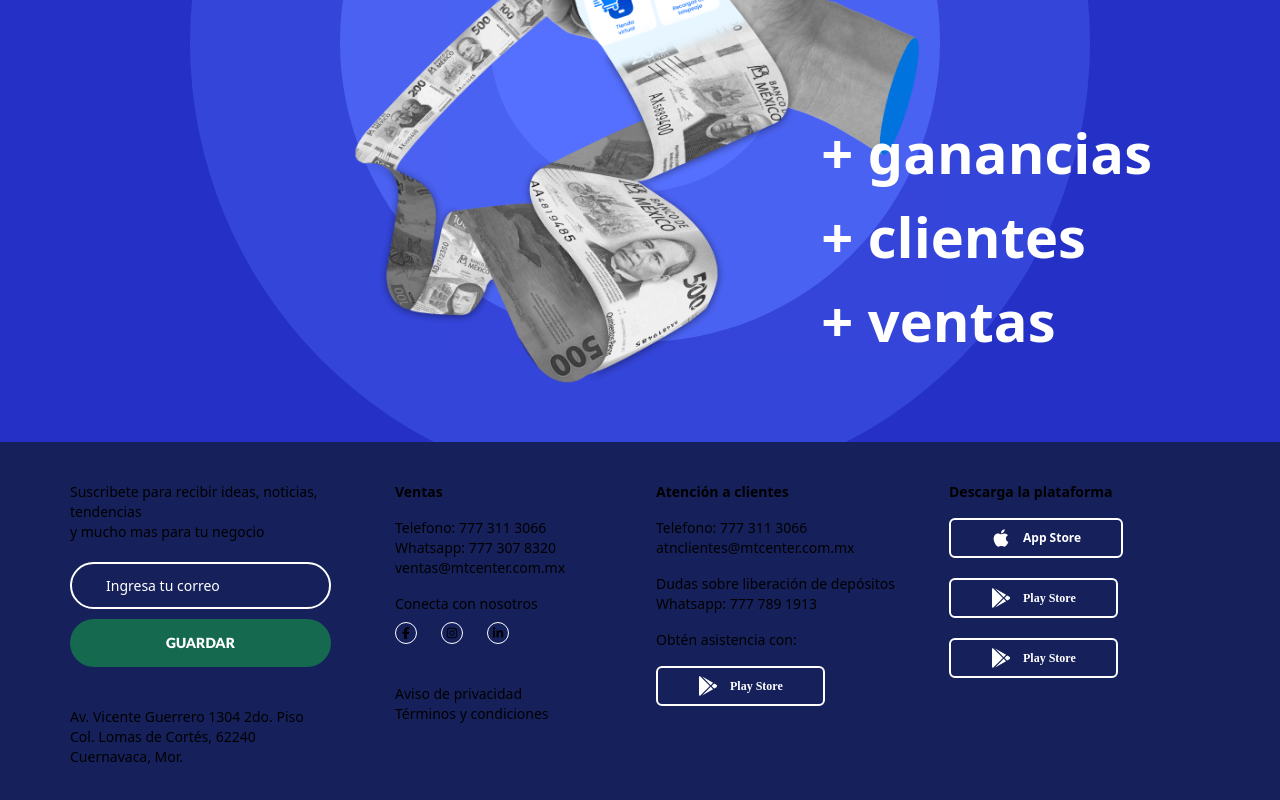
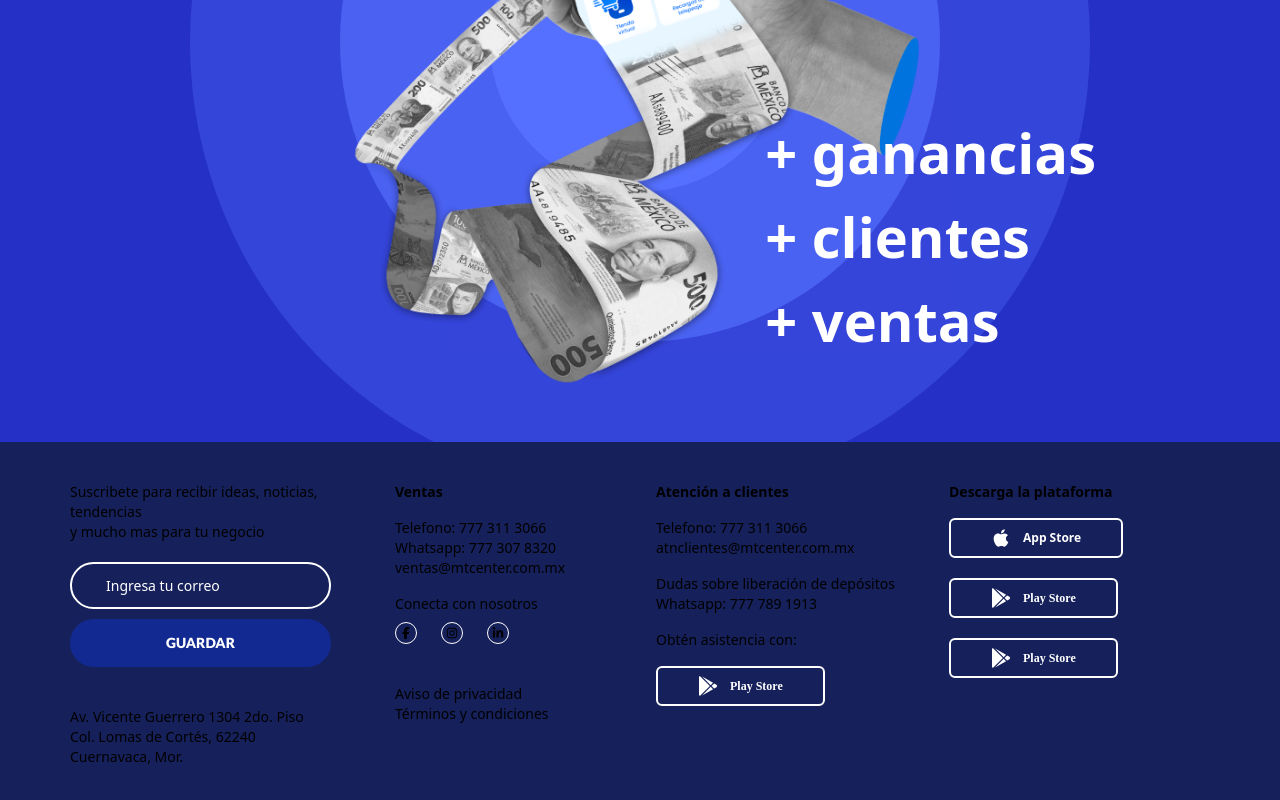
Before and after one commit to TheAllR117/mtc-project, a Vue app: page / in a window 1280 px wide. Shown: the part 1958-2758 px from the top of the page. Built offline with nearby package versions, Linux system fonts and the light colour scheme.

Commit message:
new responsive

```diff
--- a/src/components/ButtonLoading.vue
+++ b/src/components/ButtonLoading.vue
@@ -1,5 +1,5 @@
 <template>
-  <button type="submit" :class="`w-max px-4 justify-self-end uppercase block h-12 text-sm focus:outline-none font-black font-lato transition-all duration-500 ${colorText} ${isLoading ? widthLoading : width} ${!disable ?  colorButton + ' hover:opacity-[0.9] ' : colorButtonHover + ' bg-primary-500 '} ${isLoading ? ' cursor-progress rounded-full ' : borderRadius}`
+  <button type="submit" :class="`w-max px-4 justify-self-end uppercase block h-12 text-sm focus:outline-none font-black font-lato transition-all duration-500 ${colorText} ${isLoading ? widthLoading : width} ${!disable ?  colorButton + ' hover:opacity-[0.9] ' : colorButtonHover } ${isLoading ? ' cursor-progress rounded-full ' : borderRadius}`
     " :disabled="disable">
     <IconLoading v-if="isLoading" />
     <p class="font-black font-lato" v-else>{{ label }}</p>
--- a/src/layouts/DashboardLayout.vue
+++ b/src/layouts/DashboardLayout.vue
@@ -51,7 +51,7 @@
     </aside> -->
 
     <nav id="separator-sidebar"
-      class="flex max-w-full items-center justify-between p-2 md:p-1 lg:px-8 fixed top-0 left-0 w-full transition-transform -translate-x-full sm:translate-x-0 bg-[#2530c7] z-[9999]"
+      class="flex max-w-full items-center justify-between p-2 md:p-1 lg:px-8 fixed top-0 left-0 w-full transition-transform -translate-x-full sm:translate-x-0 bg-[#2530c7] z-[9999] "
       aria-label="Global">
       <div class="flex lg:flex-1">
         <a href="/" class="-m-1.5 p-1.5">
--- a/src/views/HomeView.vue
+++ b/src/views/HomeView.vue
@@ -37,7 +37,7 @@ const formValido = computed(() => {
   <div class="w-full h-full">
     <!-- Section 1 -->
     <div class="w-full h-screen bg-[#2530c7]">
-      <div class="flex flex-row h-full">
+      <div class="flex flex-row h-full mx-auto sm:max-w-[540px] md:max-w-[720px] lg:max-w-[960px] xl:max-w-[1140px] 2xl:max-w-[1320px]">
         <div class="basis-2/4 justify-center items-end flex relative">
           <img src="/assets/img/mtc-cliente-recarga.png" alt="" class="w-auto h-auto">
           <img src="/assets/img/celular-mtc-1.png" alt=""
@@ -62,7 +62,7 @@ const formValido = computed(() => {
     </div>
     <!-- Section 2 -->
     <div class="w-full h-screen bg-white">
-      <div class="flex flex-row h-full relative">
+      <div class="flex flex-row h-full relative mx-auto sm:max-w-[540px] md:max-w-[720px] lg:max-w-[960px] xl:max-w-[1140px] 2xl:max-w-[1320px]">
         <div class="basis-2/4 justify-end items-end flex flex-col pb-[140px]">
           <h2 class="text-[#2530c7] text-[3.5rem] font-bold leading-[60px] mb-8">
             La única plataforma <br> que te ofrece lo que <br> realmente necesitas
@@ -239,7 +239,7 @@ const formValido = computed(() => {
     </div>
     <!-- Section 3 -->
     <div class="w-full h-screen bg-[#2530c7] overflow-hidden">
-      <div class="flex flex-row w-full h-full">
+      <div class="flex flex-row w-full h-full mx-auto sm:max-w-[540px] md:max-w-[720px] lg:max-w-[960px] xl:max-w-[1140px] 2xl:max-w-[1320px]">
         <div class=" basis-full justify-center items-center flex relative w-full">
           <div class="absolute top-[10%] left-[10%] flex flex-col">
             <p class="text-white font-bold text-[3.5rem]">Todo en <br> tu app</p>
@@ -275,7 +275,7 @@ const formValido = computed(() => {
             </div>
             <div class="w-full flex justify-center pb-10">
               <ButtonLoading width="!w-full" label="Guardar" border-radius="rounded-full" :disable="!formValido"
-                :is-loading="isLoading" color-button="bg-[#0e33ca]" color-button-hover="bg-[#0e33ca]/50" />
+                :is-loading="isLoading" color-button="!bg-[#0e33ca]" color-button-hover="!bg-[#0e33ca]/50" />
             </div>
             <p class="text-sm">
               Av. Vicente Guerrero 1304 2do. Piso Col. Lomas de Cortés, 62240 Cuernavaca, Mor.
```
